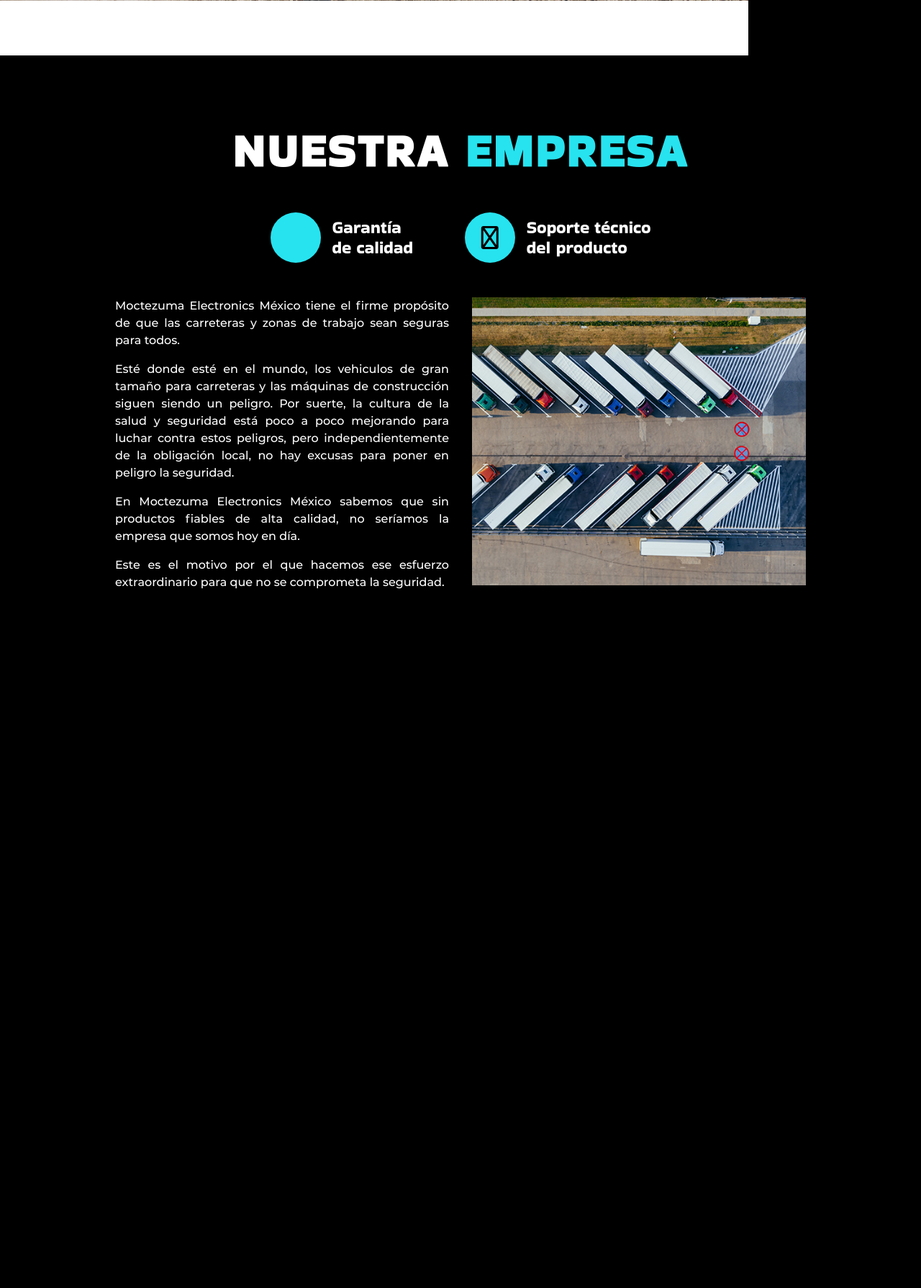
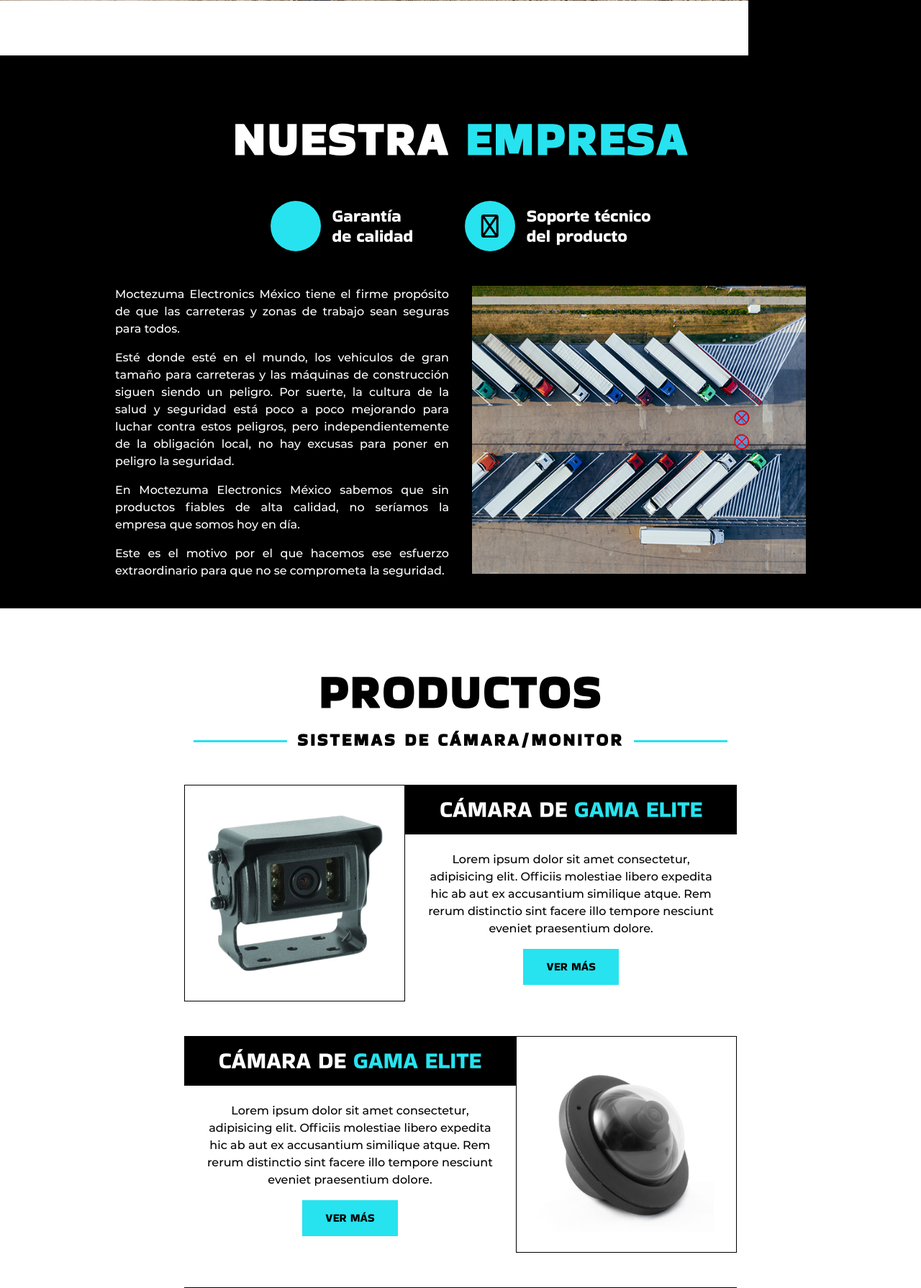
Before and after one commit to DiegoDuenez/moctezuma-electronics-web, a PHP site: page / in a window 1280 px wide. Shown: the part 723-2512 px from the top of the page at 72% size. Before the commit the page ends 1541 px from the top, so only its background shows below. Run offline with PHP 8.4, Linux system fonts and the light colour scheme; some libraries are stand-ins or nearby versions.

Commit message:
add: Se agrego la seccion de productos

```diff
--- /dev/null
+++ b/css/components/buttons.css
@@ -0,0 +1,17 @@
+/*
+|   ---------------------------------------------------------------------------------
+|   @Components (Buttons)
+|   ---------------------------------------------------------------------------------
+|
+*/
+
+.button{
+    background-color: var(--color-blue);
+    color: var(--color-black);
+    border: none;
+    text-transform: uppercase;
+    padding: 1rem 2rem;
+    width: max-content;
+    font-family: var(--ff-titulo);
+    cursor: pointer;
+}
--- a/css/components/menu.css
+++ b/css/components/menu.css
@@ -25,7 +25,7 @@
     width: 100%;
     height: 6rem;
     background-color: var(--color-black);
-    font-family: BakBakOneRegular;
+    font-family: var(--ff-titulo);
     color: var(--color-white);
     border-bottom: 1px solid  var(--color-white);
     text-transform: uppercase;
--- a/css/components/title.css
+++ b/css/components/title.css
@@ -8,7 +8,7 @@
 .title{
     font-size: var(--fs-titulo);
     color: var(--color-white);
-    font-family: BakBakOneRegular;
+    font-family: var(--ff-titulo);
     text-transform: uppercase;
     letter-spacing: 0.2rem;
     text-align: center;
@@ -17,3 +17,56 @@
 .title__span{
     color: var(--color-blue);
 }
+
+.title--black{
+    color: var(--color-black);
+}
+
+.sub-title{
+    font-size: 1.5rem;
+    color: var(--color-black);
+    font-family: var(--ff-titulo);
+    text-transform: uppercase;
+    letter-spacing: 0.2rem;
+    text-align: center;
+    position: relative;
+}
+
+
+
+.sub-title::before{
+    content:" ";
+    display: block;
+    height: 3px;
+    width: 130px;
+    position: absolute;
+    top: 50%;
+    left: -9rem;
+    background-color: var(--color-blue);
+}
+
+.sub-title::after{
+    content:" ";
+    display: block;
+    height: 3px;
+    width: 130px;
+    position: absolute;
+    top: 50%;
+    right: -9rem;
+    background-color: var(--color-blue);
+}
+
+  /*
+.sub-title::after{
+
+    content: "";
+    display: inline-block;
+    height: 2px;
+    position: relative;
+    vertical-align:auto;
+    width: 5%;
+    margin-left: 1rem;
+    background: linear-gradient(-45deg, #292345, #674ed7, #7f4890, #9639b2);
+	background-size: 300%;
+
+}*/
--- a/css/index.css
+++ b/css/index.css
@@ -29,6 +29,7 @@
 @import url('components/banner.css');
 @import url('components/title.css');
 @import url('components/circle-icon.css');
+@import url('components/buttons.css');
 
 
 /*
@@ -37,3 +38,4 @@
 *   ---------------------------------------------------------------------------------
 */
 @import url('layouts/nuestra-empresa.css');
+@import url('layouts/productos.css');
--- a/css/layouts/nuestra-empresa.css
+++ b/css/layouts/nuestra-empresa.css
@@ -1,6 +1,6 @@
 /*
 |   ---------------------------------------------------------------------------------
-|   @Layouts (Layout)
+|   @Layouts (Nuestra Empresa)
 |   ---------------------------------------------------------------------------------
 |
 |   In this folder you create all layouts (one file per layout) that you will use for your pages
@@ -13,7 +13,7 @@
     display: flex;
     background-color: var(--color-black);
     justify-content: center;
-    padding-top: 3rem;
+    padding-top: 2rem;
     padding-bottom: 3rem;
     flex-direction: column;
     align-items: center;
@@ -47,7 +47,7 @@
 
 .nuestra-empresa__text{
     color: var(--color-white);
-    font-family: BakBakOneRegular;
+    font-family: var(--ff-titulo);
     font-size: 1.5rem;
 }
 
@@ -60,7 +60,7 @@
     color: var(--color-white);
     font-size: var(--fs-texto);
     height: 25rem;
-    font-family: MontserratMedium;
+    font-family: var(--ff-texto);
 }
 
 .nuestra-empresa__content img{
--- /dev/null
+++ b/css/layouts/productos.css
@@ -0,0 +1,151 @@
+/*
+|   ---------------------------------------------------------------------------------
+|   @Layouts (Layout)
+|   ---------------------------------------------------------------------------------
+|
+|   In this folder you create all layouts (one file per layout) that you will use for your pages
+|   like containers, boxes, sections, etc...
+|
+*/
+
+
+.productos{
+    display: flex;
+    background-color: var(--color-white);
+    justify-content: center;
+    padding-top: 2rem;
+    padding-bottom: 3rem;
+    flex-direction: column;
+    align-items: center;
+}
+
+.productos__row{
+    display: flex;
+    justify-content: center;
+    margin-top: 3rem;
+    gap: 1rem;
+    width: 100%;
+}
+
+.productos__col{
+    display: flex;
+    flex-direction: column;
+    justify-content: center;
+    align-items: center;
+    gap: 1rem;
+    margin-top: 3rem;
+    gap: 1rem;
+    width: 100%;
+}
+
+.productos__col--medium{
+    width: 60%;
+    gap: 3rem;
+}
+    @media screen and (min-width: 318px) and (max-width: 900px) {
+        .productos__col--medium{
+            width: 90%;
+        }
+
+    }
+
+.productos__producto{
+    display: flex;
+    flex-direction: row;
+    width: 100%;
+    min-height: fit-content;
+    height: max-content;
+    max-height: max-content;
+    height: max-content;
+    align-items: center;
+    height: 25rem;
+}
+    @media screen and (min-width: 318px) and (max-width: 700px) {
+        .productos__producto{
+            flex-direction: column;
+            height: 100%;
+            gap: 1rem;
+        }
+
+        .productos__producto--reverse{
+            flex-direction: column-reverse;
+            height: 100%;
+            gap: 1rem;
+        }
+    }
+
+.productos__producto-imagen{
+    border: 1px solid black;
+    background-color: var(--color-white);
+    display: flex;
+    justify-content: center;
+    align-items: center;
+    width: 40%;
+    height: 100%;
+}
+
+    @media screen and (min-width: 318px) and (max-width: 700px) {
+        .productos__producto-imagen{
+            width:100%;
+            height: 50%;
+            padding: 1rem;
+        }
+    }
+
+.productos__producto-imagen img{
+    width: 80%;
+    height: 100%;
+    object-fit: contain;
+}
+    @media screen and (min-width: 318px) and (max-width: 700px) {
+        .productos__producto-imagen img{
+            width: 50%;
+        }
+    }
+
+.productos__producto-content{
+    display: flex;
+    flex-direction: column ;
+    width: 60%;
+    object-fit: contain;
+    height: 100%;
+    justify-content: center;
+
+}
+    @media screen and (min-width: 318px) and (max-width: 700px) {
+        .productos__producto-content{
+            width: 100%;
+            height: 50%;
+        }
+    }
+
+.productos__productos-header{
+    display: flex;
+    justify-content: center;
+    color: var(--color-white);
+    font-family: var(--ff-titulo);
+    background-color: black;
+    width: 100%;
+    padding: 1rem;
+    font-size: 2rem;
+    text-align: center;
+}
+
+.productos__productos-header span{
+    color: var(--color-blue);
+}
+
+.productos__productos-body{
+    display: flex;
+    flex-direction: column;
+    gap: 1rem;
+    text-align: center;
+    font-family: var(--ff-texto);
+    color: var(--color-black);
+    padding: 5%;
+    line-height: 1.5rem;
+    align-items: center;
+    height: max-content;
+    max-height: 18rem;
+
+}
--- a/css/settings/root.css
+++ b/css/settings/root.css
@@ -23,6 +23,10 @@
     --color-white : #ffffff;
     --fs-titulo: 4rem;
     --fs-texto: 1rem;
+
+    --ff-titulo: BakBakOneRegular;
+    --ff-texto: MontserratMedium;
+
 }
 
 
--- a/index.php
+++ b/index.php
@@ -26,7 +26,9 @@
   <?php include_once 'templates/nuestra-empresa.php' ?>
   <!-- NUESTRA EMPRESA END -->
 
-
+  <!-- PRODUCTOS START -->
+  <?php include_once 'templates/productos.php' ?>
+    <!-- PRODUCTOS END -->
 
 <script src="libs/glider/glider.min.js"></script>
 <script src="js/banner.js"></script>
--- a/templates/banner.php
+++ b/templates/banner.php
@@ -1,6 +1,8 @@
 
-<div class="banner__logo">
-   <a href="./"><img src="resources/img/LOGOTIPO.png" alt="Moctezuma Electronics México" title="Moctezuma Electronics México"></a>
+<div class="banner__logo ">
+   <a href="./"><img src="resources/img/LOGOTIPO.png" alt="Moctezuma Electronics México"
+   title="Moctezuma Electronics México"
+   class="animate__animated animate__fadeInUp"></a>
 </div>
 
 <div class="banner__container">
--- a/templates/menu.php
+++ b/templates/menu.php
@@ -5,9 +5,9 @@
     <a href="#nuestraempresa" class="menu__item">
         Nuestra empresa
     </a>
-    <div class="menu__item">
+    <a href="#productos" class="menu__item">
         Productos
-    </div>
+    </a>
     <div class="menu__item">
         Guías del comprador
     </div>
--- /dev/null
+++ b/templates/productos.php
@@ -0,0 +1,87 @@
+<div class="productos" id="productos">
+    <div class="productos__col">
+        <h2 class="title title--black">Productos</h2>
+        <h3 class="sub-title">SISTEMAS DE CÁMARA/MONITOR</h3>
+    </div>
+
+    <div class="productos__col productos__col--medium">
+
+        <div class="productos__producto  productos__producto--reverse">
+            <div class="productos__producto-imagen">
+                <img src="resources/img/CAMARA1.jpg" alt="">
+            </div>
+            <div class="productos__producto-content">
+                <div class="productos__productos-header">
+                    <p>CÁMARA DE&nbsp;<span>GAMA ELITE</span></p>
+                </div>
+                <div class="productos__productos-body">
+                    Lorem ipsum dolor sit amet consectetur, adipisicing elit. Officiis molestiae libero expedita hic ab
+                    aut ex accusantium similique atque. Rem rerum distinctio sint facere illo tempore nesciunt eveniet praesentium dolore.
+
+                    <button class="button">
+                        VER MÁS
+                    </button>
+                </div>
+            </div>
+        </div>
+
+        <div class="productos__producto">
+            <div class="productos__producto-content">
+                <div class="productos__productos-header">
+                    <p>CÁMARA DE&nbsp;<span>GAMA ELITE</span></p>
+                </div>
+                <div class="productos__productos-body">
+                    Lorem ipsum dolor sit amet consectetur, adipisicing elit. Officiis molestiae libero expedita hic ab
+                    aut ex accusantium similique atque. Rem rerum distinctio sint facere illo tempore nesciunt eveniet praesentium dolore.
+
+                    <button class="button">
+                        VER MÁS
+                    </button>
+                </div>
+            </div>
+            <div class="productos__producto-imagen">
+                <img src="resources/img/CAMARA2.jpg" alt="">
+            </div>
+        </div>
+
+        <div class="productos__producto  productos__producto--reverse">
+            <div class="productos__producto-imagen">
+                <img src="resources/img/CAMARA3.jpg" alt="">
+            </div>
+            <div class="productos__producto-content">
+                <div class="productos__productos-header">
+                    <p>CÁMARA DE&nbsp;<span>GAMA SELECT</span></p>
+                </div>
+                <div class="productos__productos-body">
+                    Lorem ipsum dolor sit amet consectetur, adipisicing elit. Officiis molestiae libero expedita hic ab
+                    aut ex accusantium similique atque. Rem rerum distinctio sint facere illo tempore nesciunt eveniet praesentium dolore.
+
+                    <button class="button">
+                        VER MÁS
+                    </button>
+                </div>
+            </div>
+        </div>
+
+        <div class="productos__producto">
+            <div class="productos__producto-content">
+                <div class="productos__productos-header">
+                    <p>CÁMARA DE&nbsp;<span>GAMA SELECT</span></p>
+                </div>
+                <div class="productos__productos-body">
+                    Lorem ipsum dolor sit amet consectetur, adipisicing elit. Officiis molestiae libero expedita hic ab
+                    aut ex accusantium similique atque. Rem rerum distinctio sint facere illo tempore nesciunt eveniet praesentium dolore.
+
+                    <button class="button">
+                        VER MÁS
+                    </button>
+                </div>
+            </div>
+            <div class="productos__producto-imagen">
+                <img src="resources/img/CAMARA4.jpg" alt="">
+            </div>
+        </div>
+
+    </div>
+
+</div>
```
